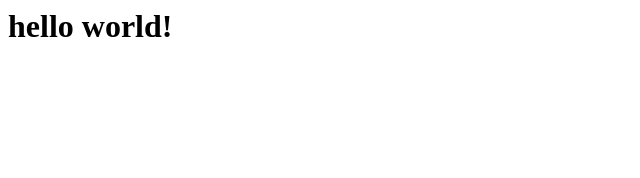
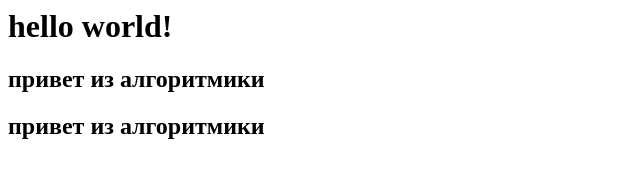
Before and after one commit to lichinka-dreina/frontend, a plain HTML site: page index.html in a window 1280 px wide. Shown: the whole page, without its empty margins (0-640 px from the left). Drawn offline with Linux system fonts and the light colour scheme.

Commit message:
Update index.html

```diff
--- a/index.html
+++ b/index.html
@@ -6,5 +6,7 @@
 </head>
 <body>
   <h1>hello world!</h1>
+  <h2>привет из алгоритмики</h2>
+  <h2>привет из алгоритмики</h2>
 </body>
 </html>
```
